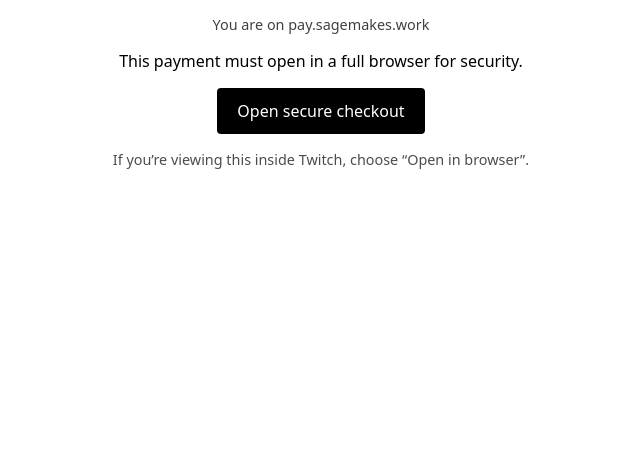
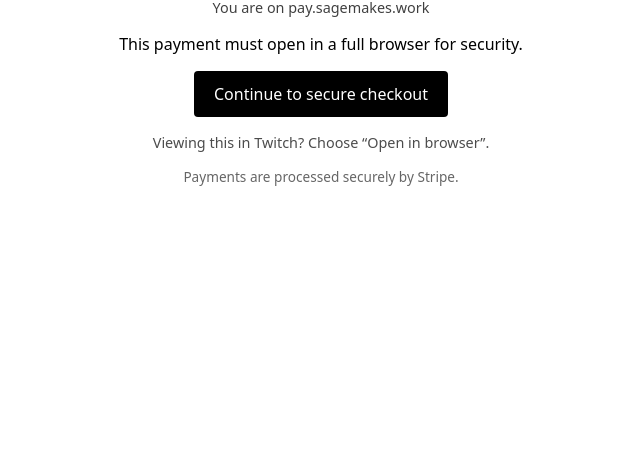
Before and after one commit to sagemakes/pay, a plain HTML site: page index.html in a window 1280 px wide. Shown: the part 344-800 px from the top of the page, without its empty margins (319-959 px from the left). Drawn offline with Linux system fonts and the light colour scheme.

Commit message:
Update index.html

```diff
--- a/index.html
+++ b/index.html
@@ -35,12 +35,16 @@
            text-decoration: none;
            border-radius: 4px;
          ">
-        Open secure checkout
+        Continue to secure checkout
       </a>
     </p>
 
     <p style="font-size: 0.9rem; opacity: 0.7;">
-      If you’re viewing this inside Twitch, choose “Open in browser”.
+      Viewing this in Twitch? Choose “Open in browser”.
+    </p>
+
+    <p style="font-size: 0.85rem; opacity: 0.6;">
+      Payments are processed securely by Stripe.
     </p>
   </main>
 </body>
```
